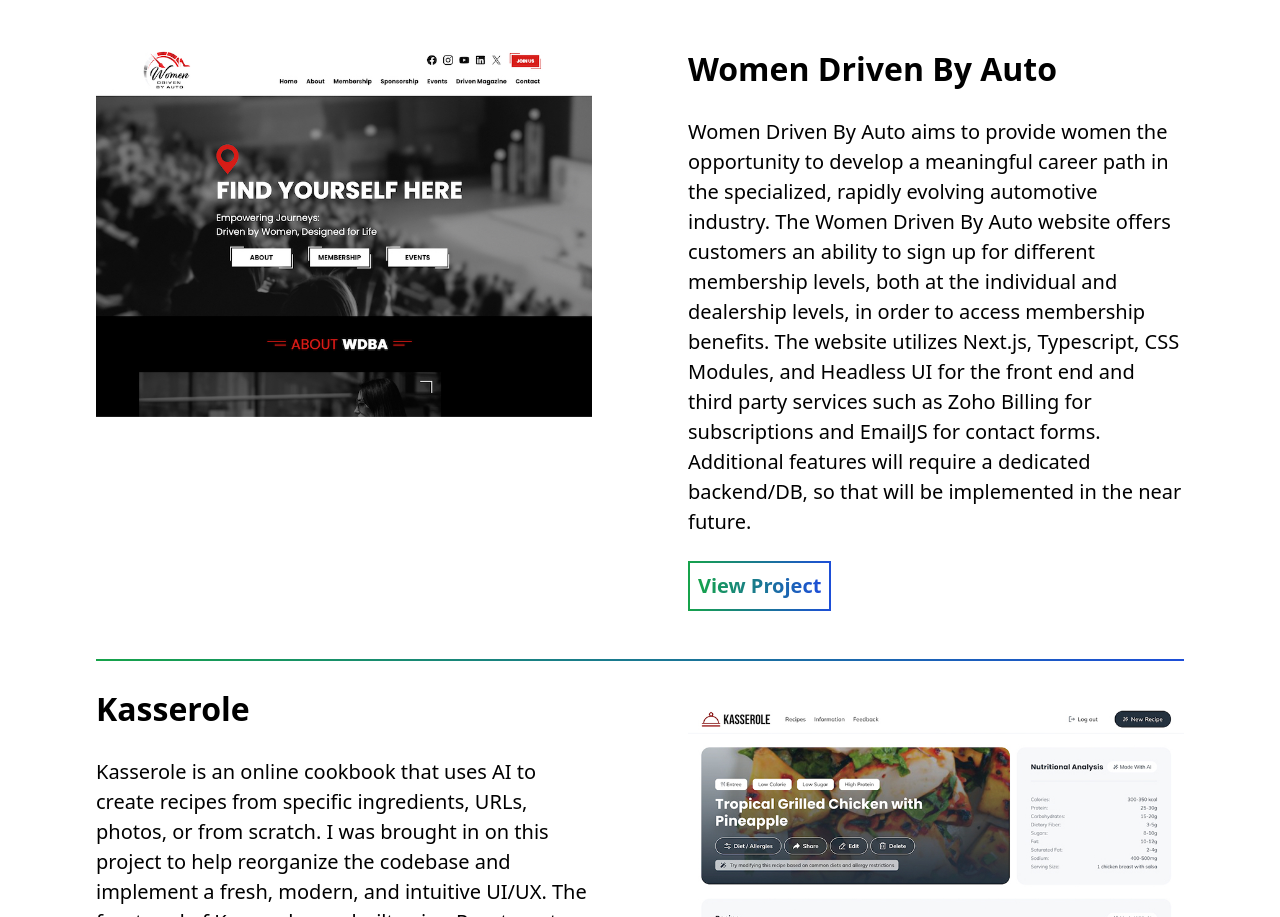
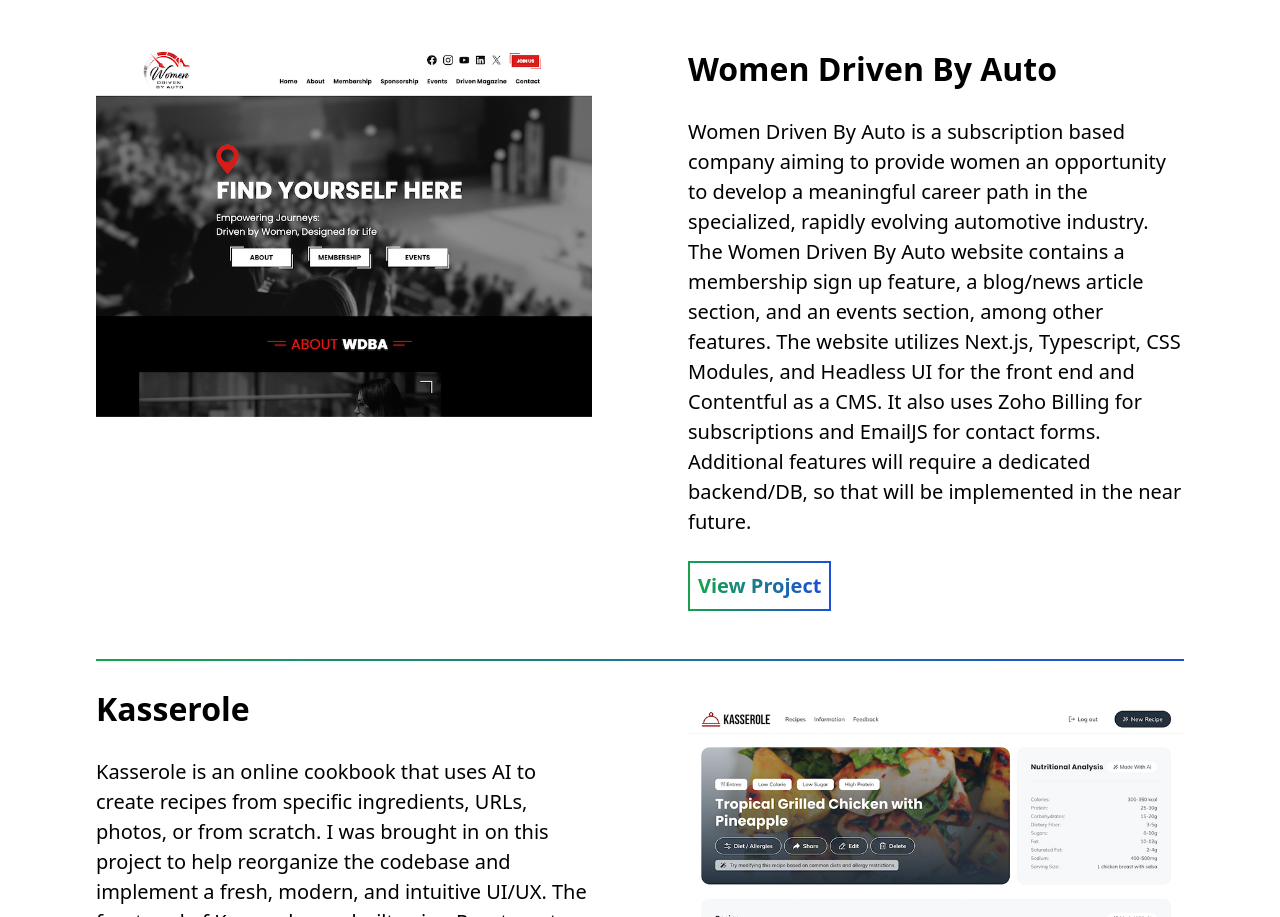
Before and after one commit to nicholaspreziosi/portfolio-site, a website: page index.html in a window 1280 px wide. Shown: the part 2071-2988 px from the top of the page. Drawn offline with nearby package versions, Linux system fonts and the light colour scheme; a web font is replaced by a local one.

Commit message:
Add Contentful to WDBA project write up

```diff
--- a/index.html
+++ b/index.html
@@ -271,15 +271,15 @@
                   Women Driven By Auto
                 </h1>
                 <p class="text-center md:text-left lg:text-lg">
-                  Women Driven By Auto aims to provide women the opportunity to
-                  develop a meaningful career path in the specialized, rapidly
-                  evolving automotive industry. The Women Driven By Auto website
-                  offers customers an ability to sign up for different
-                  membership levels, both at the individual and dealership
-                  levels, in order to access membership benefits. The website
-                  utilizes Next.js, Typescript, CSS Modules, and Headless UI for
-                  the front end and third party services such as Zoho Billing
-                  for subscriptions and EmailJS for contact forms. Additional
+                  Women Driven By Auto is a subscription based company aiming to
+                  provide women an opportunity to develop a meaningful career
+                  path in the specialized, rapidly evolving automotive industry.
+                  The Women Driven By Auto website contains a membership sign up
+                  feature, a blog/news article section, and an events section,
+                  among other features. The website utilizes Next.js,
+                  Typescript, CSS Modules, and Headless UI for the front end and
+                  Contentful as a CMS. It also uses Zoho Billing for
+                  subscriptions and EmailJS for contact forms. Additional
                   features will require a dedicated backend/DB, so that will be
                   implemented in the near future.
                 </p>
```
